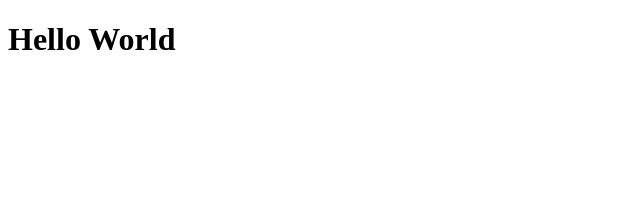
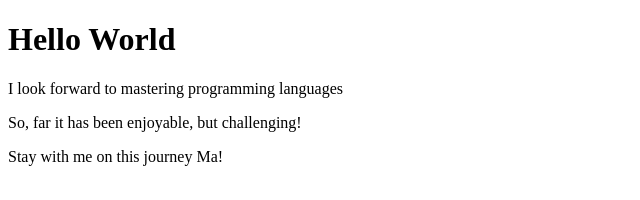
Before and after one commit to myangledoll/hello-world, a plain HTML site: page index.html in a window 1280 px wide. Shown: the whole page, without its empty margins (0-640 px from the left). Drawn offline with Linux system fonts and the light colour scheme.

Commit message:
Letter to Myself!

```diff
--- a/index.html
+++ b/index.html
@@ -4,9 +4,14 @@
     <meta charset="UTF-8">
     <meta name="viewport" content="width=he, initial-scale=1.0">
     <meta http-equiv="X-UA-Compatible" content="ie=edge">
-    <title>Document</title>
+    <title>Learning to Code</title>
 </head>
 <body>
     <h1>Hello World</h1>
+    <p>I look forward to mastering programming languages
+        <p>So, far it has been enjoyable, but challenging!
+            <p>Stay with me on this journey Ma!</p>
+        </p>
+    </p>
 </body>
 </html>
```
